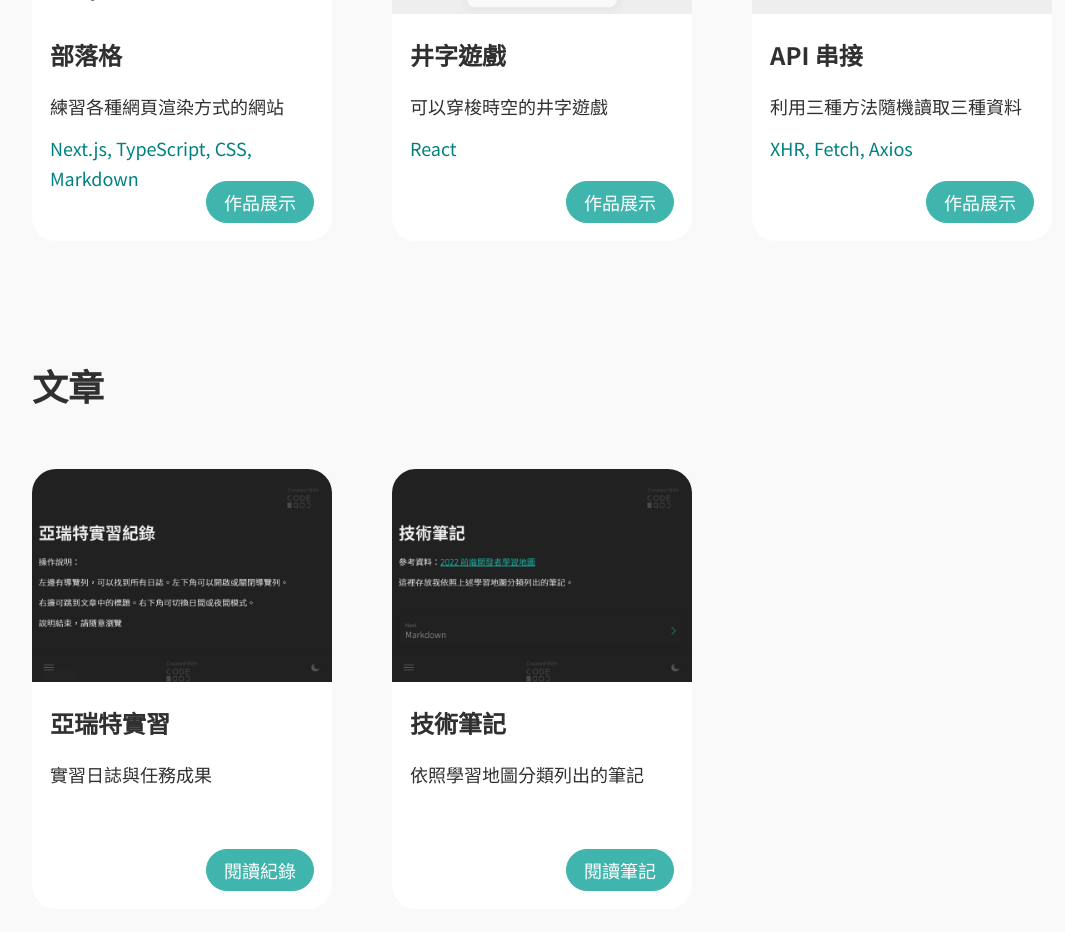
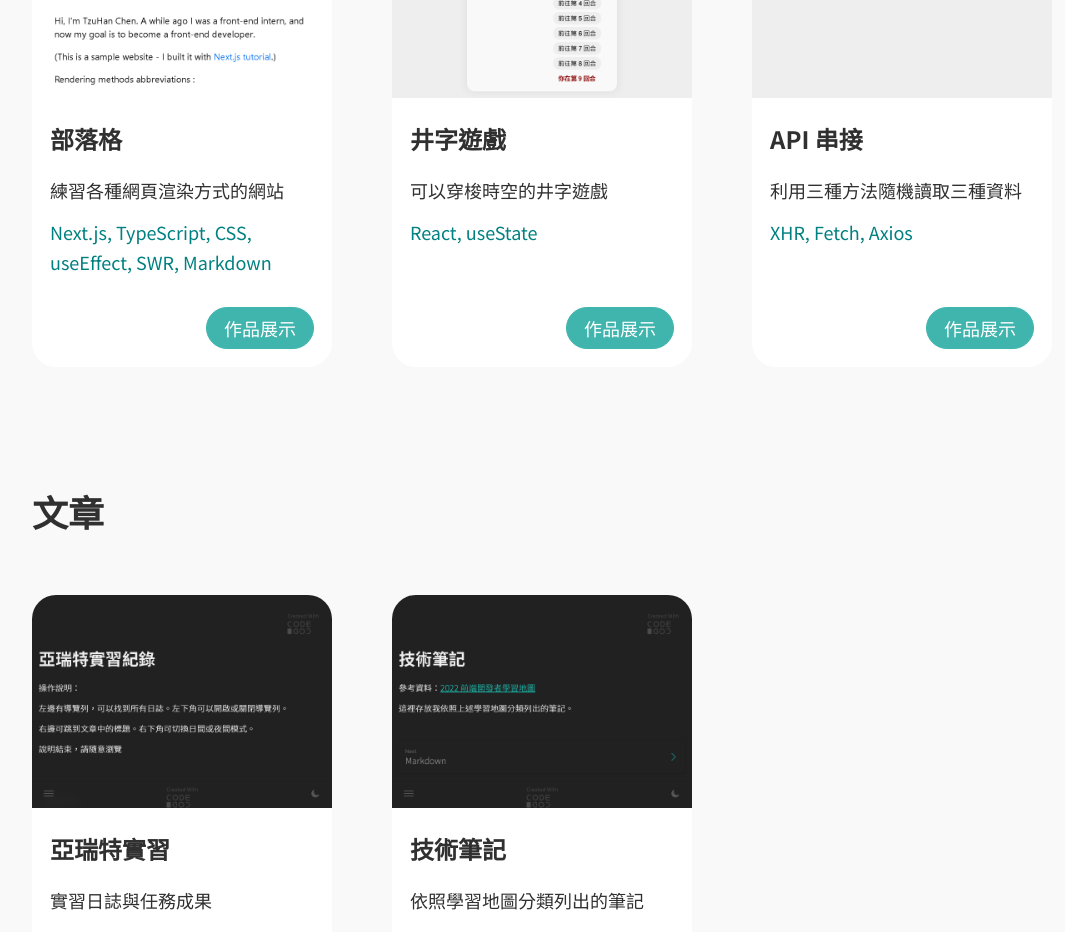
Before and after one commit to TzuHanChen/personal-website-old, a Next.js app: page / in a window 1280 px wide. Shown: the part 1980-2912 px from the top of the page, without its empty margins (98-1163 px from the left). Built offline with nearby package versions, Linux system fonts and the light colour scheme.

Commit message:
Updated index page cards

```diff
--- a/src/components/card.module.scss
+++ b/src/components/card.module.scss
@@ -25,7 +25,7 @@
 }
 .text-area {
 	padding: 0 18px;
-	height: 126px;
+	height: 168px;
 }
 .button-area {
 	padding: 18px;
--- a/src/pages/index.tsx
+++ b/src/pages/index.tsx
@@ -78,14 +78,14 @@ function Practice() {
 				<Card image="/images/nextjs-blog.png"
 					alt="部落格" title="部落格"
 					info="練習各種網頁渲染方式的網站"
-					tag="Next.js, TypeScript, CSS, Markdown"
+					tag="Next.js, TypeScript, CSS, useEffect, SWR, Markdown"
 					button="作品展示"
 					href="https://nextjs-blog-tzuhanchen.vercel.app"
 					newtab />
 				<Card image="/images/tic-tac-toe.png"
 					alt="井字遊戲" title="井字遊戲"
 					info="可以穿梭時空的井字遊戲"
-					tag="React"
+					tag="React, useState"
 					button="作品展示"
 					href="https://tzuhanchen.github.io/tic-tac-toe"
 					newtab />
```
Also changed, not shown: src/pages/api/records.ts (renamed from src/pages/api/intro.ts), 1 other file (tests, documents, lock files or other folders).
